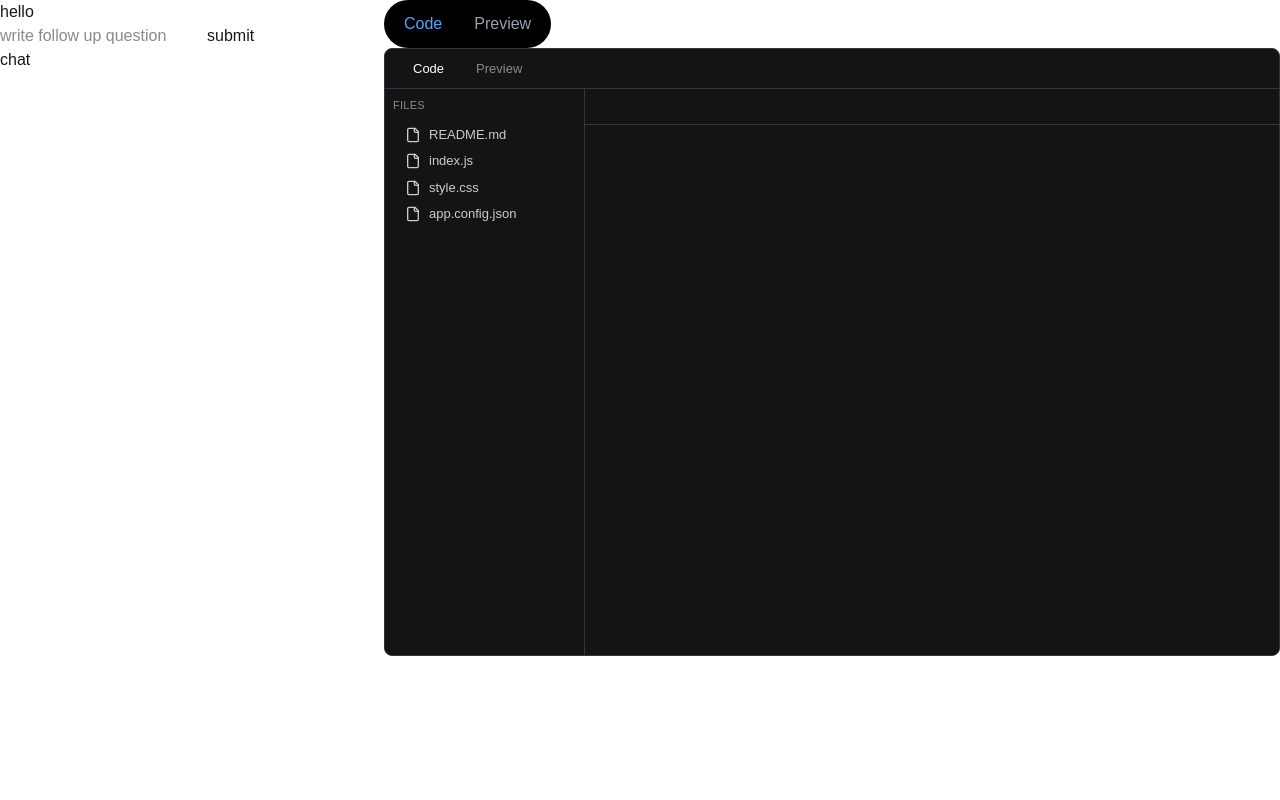
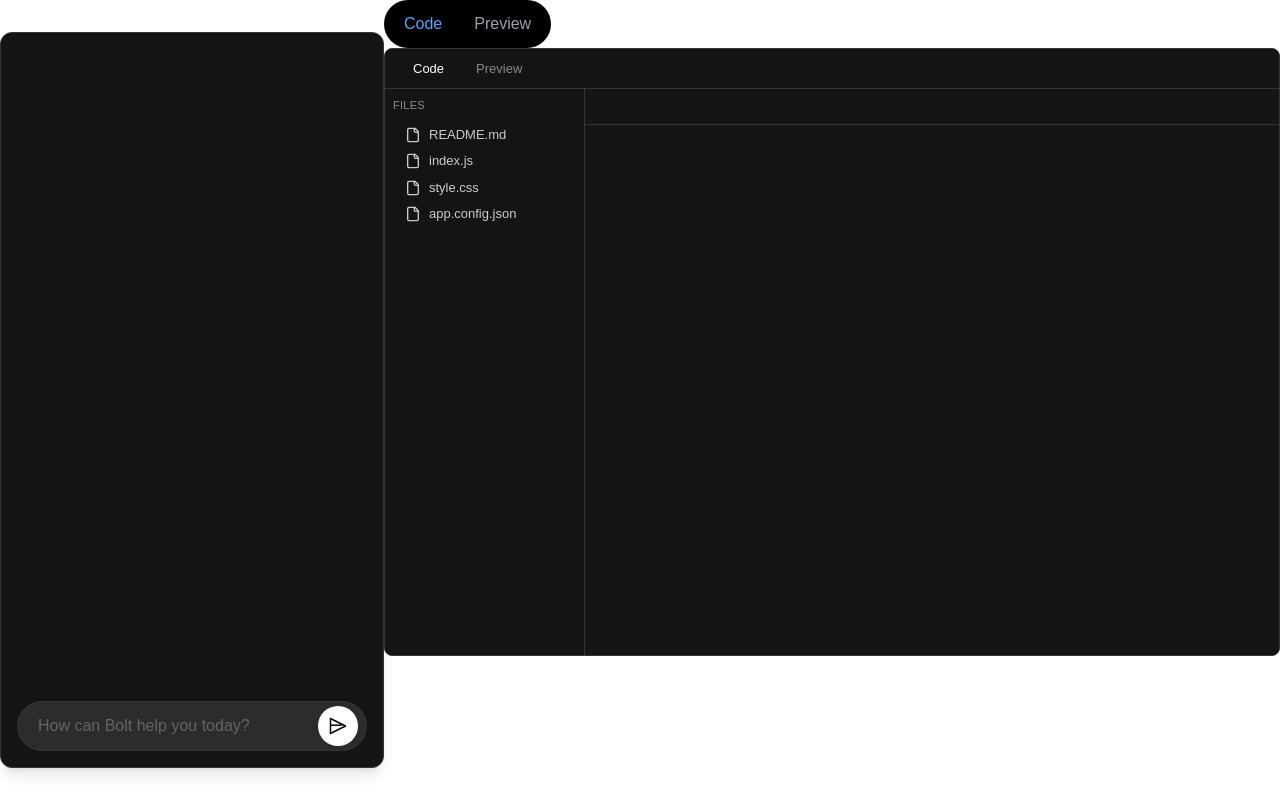
Before and after one commit to nishit-27/bolt.new-clone-nextjs, a Next.js app: page /dashboard in a window 1280 px wide. Built offline with nearby package versions, Linux system fonts and the light colour scheme.

Commit message:
impruved ui of chat interface

```diff
--- a/app/dashboard/page.tsx
+++ b/app/dashboard/page.tsx
@@ -132,10 +132,10 @@ export default function Dashboard() {
     }
     return (
         <div className="flex fixed w-screen h-screen">
-            <div className="w-[30%] ">
-                <div className="">hello</div>
-                <FollowUpSection></FollowUpSection>
-                chat
+            <div className="w-[30%] flex flex-col h-full py-8">
+                <div className="flex-1 flex flex-col justify-center">
+                    <FollowUpSection />
+                </div>
             </div>
 
             <div className="w-[70%]">
--- a/components/FollowUpSection.tsx
+++ b/components/FollowUpSection.tsx
@@ -37,23 +37,31 @@ export default function FollowUpSection() {
 
     }
     return(
-        <div>
+        <div className="flex flex-col h-full w-full bg-[#141414] border border-[#30363d] rounded-xl shadow-lg p-4">
+            <div className="flex-1 overflow-y-auto mb-4 pr-2 custom-scrollbar">
                 {chatMessage.map((msg, index) => (
                     <div key={index} className={`my-2 ${msg.role === 'user' ? 'text-right' : 'text-left'}`}>
-    <div className={`inline-block px-3 py-2 rounded ${msg.role === 'user' ? 'bg-blue-500 text-white' : 'bg-gray-200 text-black'}`}>
+                        <div className={`inline-block px-3 py-2 rounded-lg border ${msg.role === 'user' ? 'bg-[#2c2c2c] border-[#363637] text-white' : 'bg-[#181A20] border-[#23262F] text-[#848484]'}`}
+                        >
                             {msg.role === 'user' ? `You: ${msg.text}` : `AI: ${msg.text}`}
                         </div>
                     </div>
                 ))}
-
-            {/* {chatMessage[0].role=="user" ? <div>user message: {chatMessage[0].text}</div> : <div> model message:{chatMessage[0].text} </div> } */}
-            <form onSubmit={submitFunction}>
+            </div>
+            <form onSubmit={submitFunction} className="flex items-center bg-[#2c2c2c] border border-[#363637] rounded-full px-2 py-1">
                 <input
-                     type="text" onChange={(e) => setUserPrompt(e.target.value)} placeholder="write follow up question">
-                </input>
-                <button className="divide-red-700" type="submit"> submit </button>
+                    type="text"
+                    value={userPrompt}
+                    onChange={(e) => setUserPrompt(e.target.value)}
+                    placeholder="How can Bolt help you today?"
+                    className="flex-1 bg-transparent outline-none text-white placeholder-[#646464] px-3 py-2 rounded-full"
+                />
+                <button type="submit" className="ml-2 bg-white text-black rounded-full p-2 transition-colors duration-200 hover:bg-[#f2f2f2] disabled:bg-[#464646] disabled:text-[#848484]">
+                    <svg xmlns="http://www.w3.org/2000/svg" fill="none" viewBox="0 0 24 24" strokeWidth={1.5} stroke="currentColor" className="w-6 h-6">
+                        <path strokeLinecap="round" strokeLinejoin="round" d="M4.5 19.5l15-7.5-15-7.5v6.75l10.5 0-10.5 0v6.75z" />
+                    </svg>
+                </button>
             </form>
-
         </div>
     )
 }
```
Lines whose indentation alone changed are shown as unchanged.
